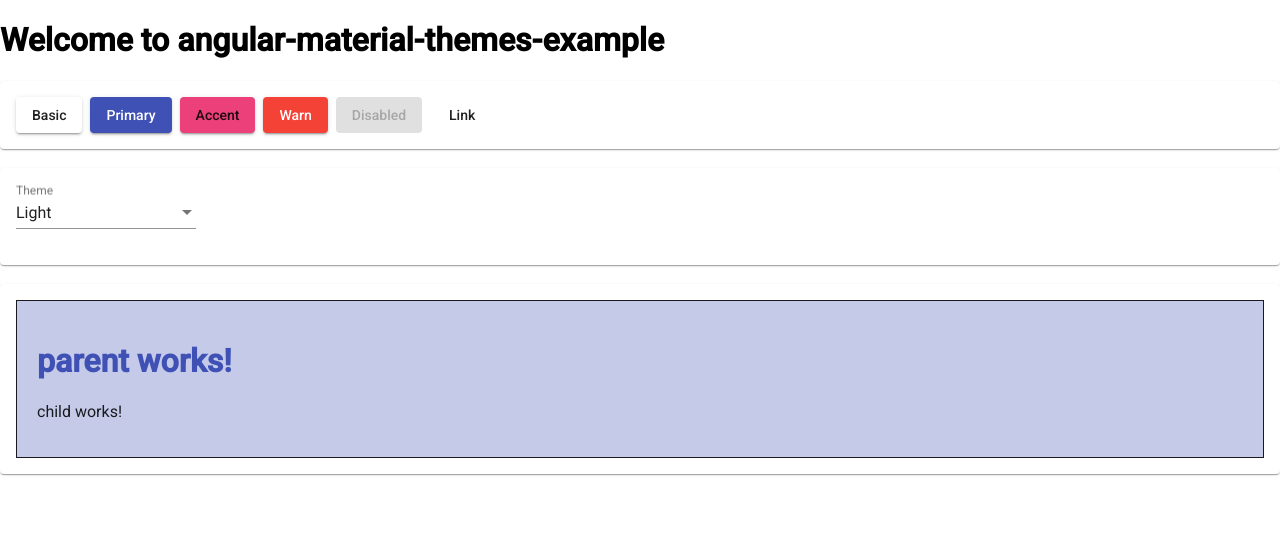
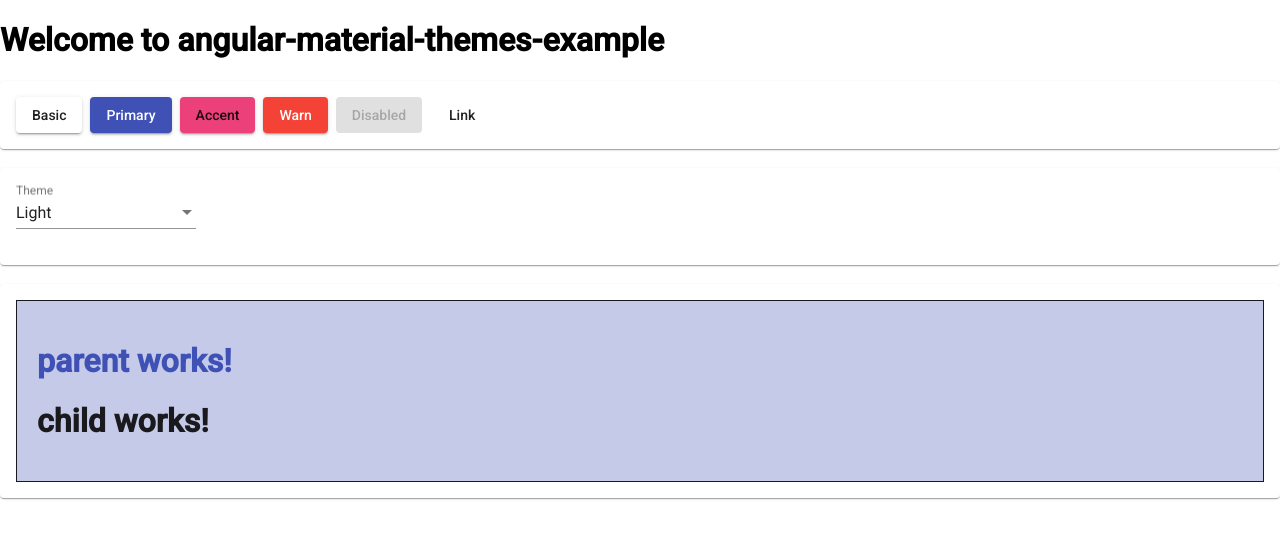
Before and after one commit to rubensa/angular-material-themes-example, an Angular app: page / in a window 1280 px wide. Shown: the top 538 px of the page. Built offline with nearby package versions, Linux system fonts and the light colour scheme.

Commit message:
Layout ChildComponent
See that it is not affected by ParentComponent theme even it contains h1
This is cause full specific selectors in ParenthComponent theme

```diff
--- a/src/app/example/child/child.component.html
+++ b/src/app/example/child/child.component.html
@@ -1 +1,3 @@
-<p>child works!</p>
+<div>
+  <h1>child works!</h1>
+</div>
```
